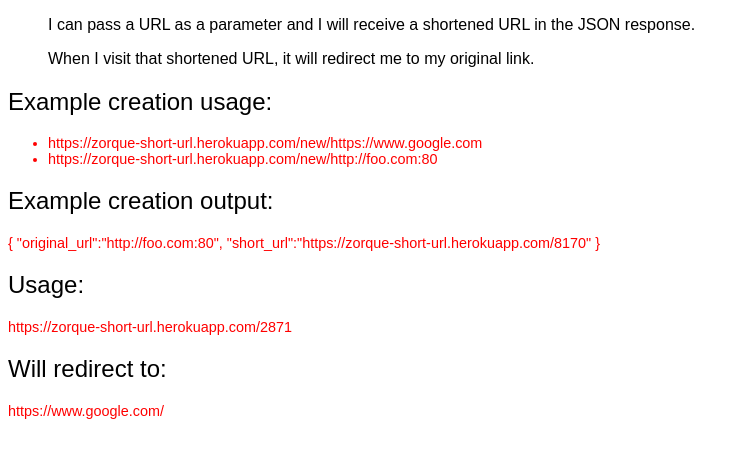
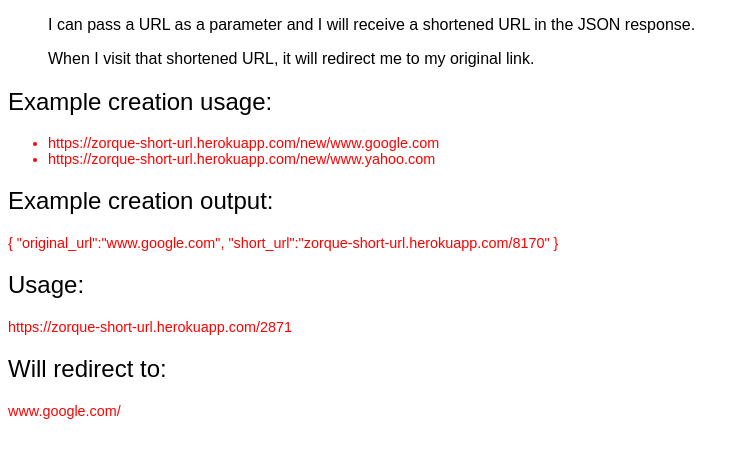
Before and after one commit to Zorque22/urlShortenerMicroservice, a website: page public/index.html in a window 1280 px wide. Shown: the part 105-562 px from the top of the page, without its empty margins (0-745 px from the left). Drawn offline with Linux system fonts and the light colour scheme.

Commit message:
Text changes

```diff
--- a/app.js
+++ b/app.js
@@ -15,7 +15,7 @@
     var response;
     if(checkUrlExists==-1){
       urls.push(longUrl);
-      response = '<p>Original url: '+longUrl+'</p><p>Short url: <a href="http://'+longUrl+'">'+String(urls.length-1)+'</a></p>'
+      response = '<p>Original url: '+longUrl+'</p><p>Short url: <a href="http://'+longUrl+'">zorque-short-url.herokuapp.com/'+String(urls.length-1)+'</a></p>'
       } else {
         response = '<p>Original url: '+longUrl+'</p><p>Short url: <a href="http://'+longUrl+'">'+checkUrlExists+'</a></p>'
       }
--- a/public/index.html
+++ b/public/index.html
@@ -14,17 +14,16 @@
     </div>
     <div id='examples'>
       <h2>Example creation usage:</h2>
-      <!-- // AANPASSEN VOOR UPLOADEN/////////////////////////////// -->
       <ul>
-        <li>https://zorque-short-url.herokuapp.com/new/https://www.google.com</li>
-        <li>https://zorque-short-url.herokuapp.com/new/http://foo.com:80</li>
+        <li>https://zorque-short-url.herokuapp.com/new/www.google.com</li>
+        <li>https://zorque-short-url.herokuapp.com/new/www.yahoo.com</li>
       </ul>
       <h2>Example creation output:</h2>
-      <p>{ "original_url":"http://foo.com:80", "short_url":"https://zorque-short-url.herokuapp.com/8170" }</p>
+      <p>{ "original_url":"www.google.com", "short_url":"zorque-short-url.herokuapp.com/8170" }</p>
       <h2>Usage:</h2>
       <p>https://zorque-short-url.herokuapp.com/2871</p>
       <h2>Will redirect to:</h2>
-      <p>https://www.google.com/</p>
+      <p>www.google.com/</p>
     </div>
   </body>
 </html>
```
